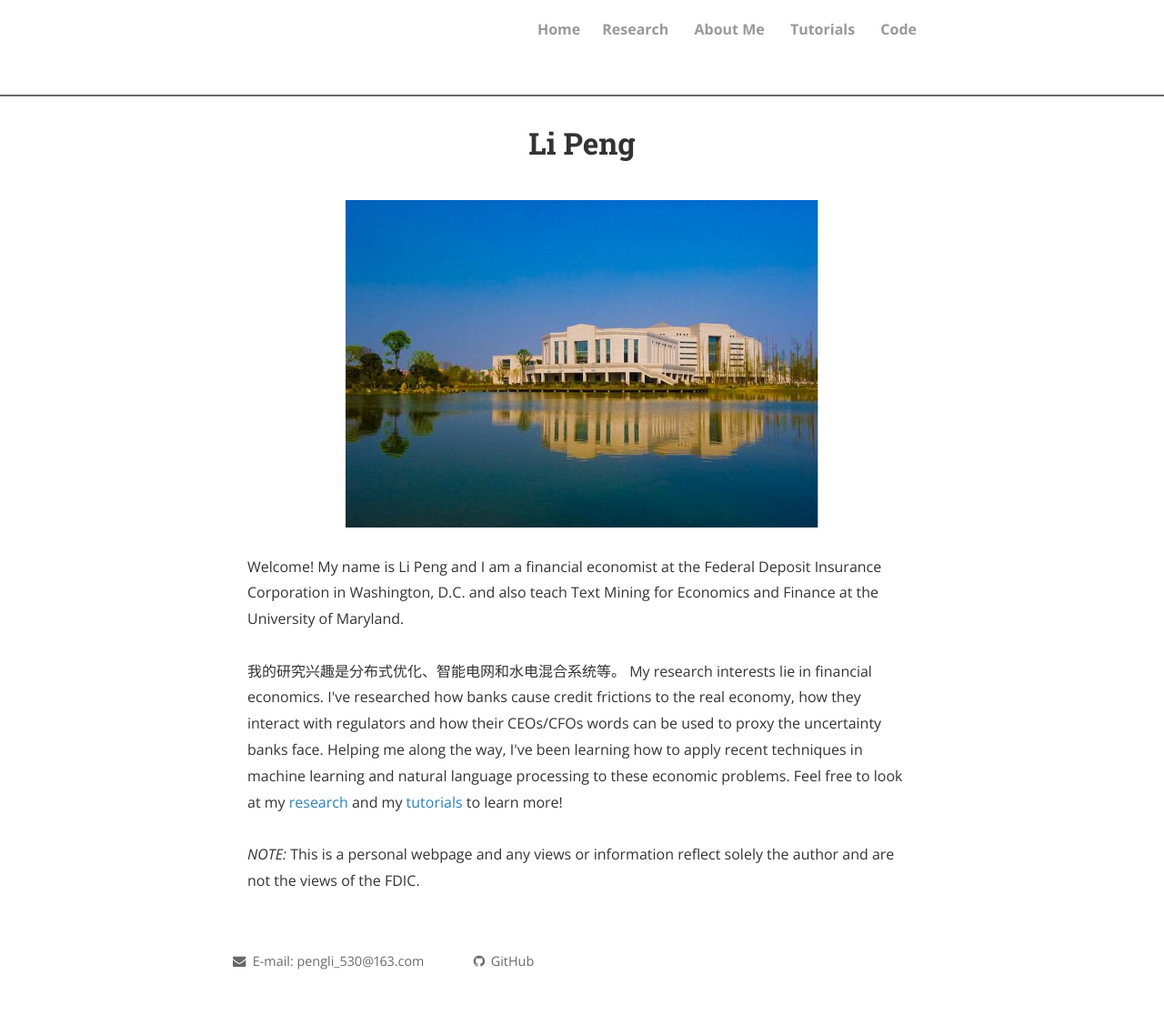
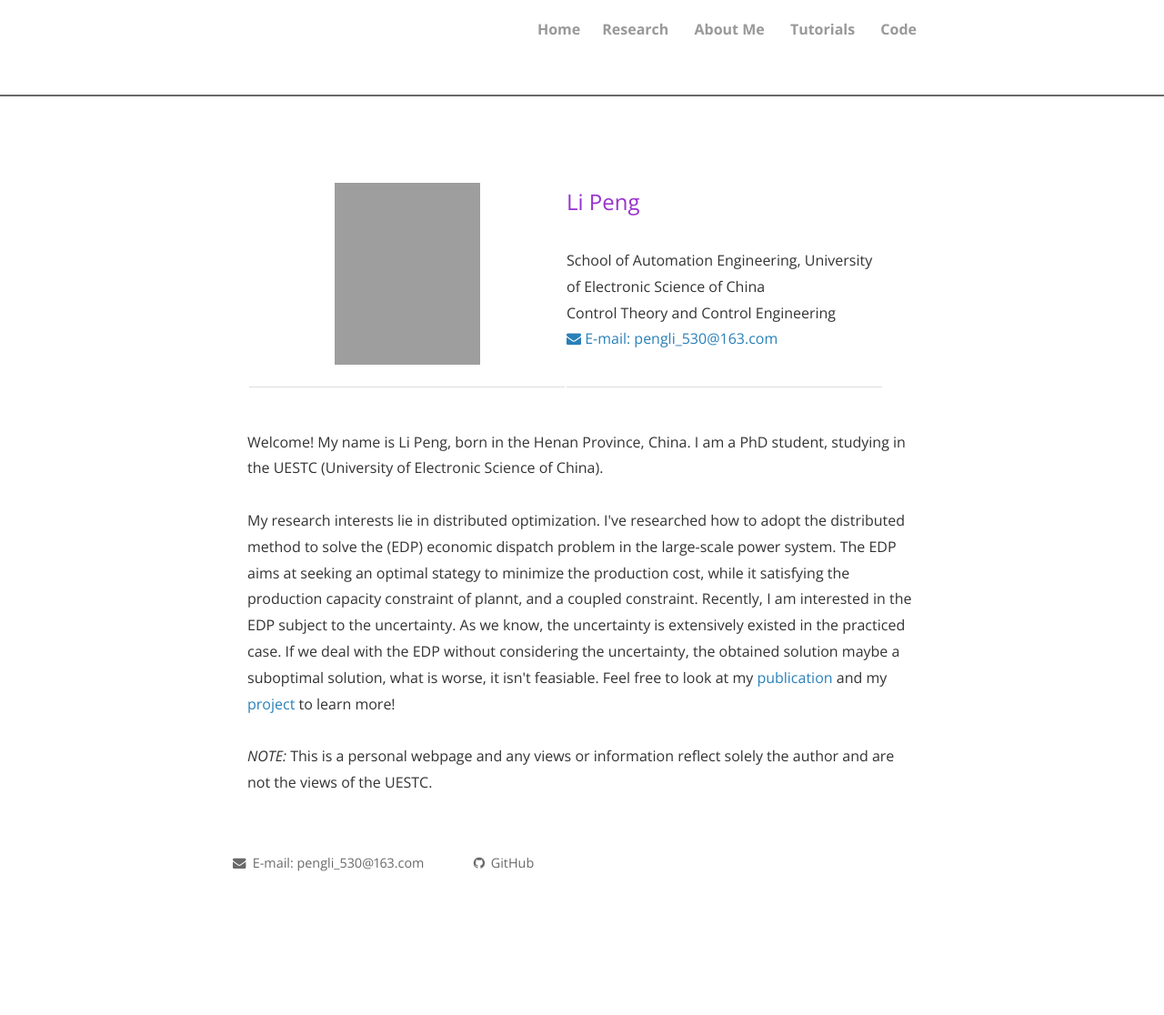
Before and after one commit to lp48280421/lp48280421.github.io, a Jekyll site: the page built from index.html, in a window 1280 px wide. Shown: the whole page at 91% size. Built offline with Jekyll 4.4.1, drawn with Linux system fonts in a browser that asks for light colours; nearby versions of some CDN libraries; the list of posts is cut into pages by our own code; comment, search, counter and statistics services are not loaded; a style sheet for code colours, icons or effects is not loaded; after the commit the page ends 1008 px from its top, so only the background shows below that; grey boxes are pictures that could not be loaded.

Commit message:
Add files via upload

```diff
--- a/index.html
+++ b/index.html
@@ -12,26 +12,52 @@ title: Li Peng
   gtag('config', 'UA-108085250-1');
 </script>
 
- <!--</head>
- <style>
-.div-c{ float:left;height:200px;width:49%;border:0px solid #F00}
-.div-d{ float:right;height:200px;width:49%;border:0px solid #000}
+ <style type="text/css">
+table{
+width: 700px;
+height: 250px;
+border-collapse: separate;
+}
+.left{
+	background-color: rgb(255,255,255);
+	width: 300px;
+	height: 250px;
+	text-align: center;
+	<!--margin: 0px auto;-->
+}
+.right{
+	background-color: rgb(255,255,255);
+	width: 300px;
+	height: 250px;
+	text-align: left;
+	<!--margin: 0px auto;-->
+}
 </style>
-</head>
 <body>
-<div class="div-c"><img src="profile_picture.jpg" alt="Paul Soto pic" style="width:180px;height:200px;" title="Paul Soto"; algin="middle"></div>
-<div class="div-d">第四个DIV盒子</div>
-</body>-->
+<table>
+<tr>
+	<td class="left">
+		<img src="profile_picture.png" alt="Paul Soto pic" style="width:160px;height:200px;" title="Paul Soto"; algin="middle">
+	</td>
+
+	<td class="right">
+	<font size = "+2" color = "9932CD">Li Peng</font><br><br>
+		School of Automation Engineering, University of Electronic Science of China
+		<br>
+		Control Theory and Control Engineering<br>
+		<p><a href="mailto:pengli_530@163.com"><i class="fa fa-envelope"></i> E-mail: pengli_530@163.com</a></p>
+	</td>
+</tr>
+</table>
+</body>
 
 
-<img src="profile_picture.jpg" alt="Paul Soto pic" style="width:520px;height:360px;" title="Paul Soto"; algin="middle">
 <br>
 <!--大家好！我叫李朋，是电子科技大学的一位博士研究生，目前从事的专业是控制理论与控制工程。-->
-Welcome! My name is Li Peng and I am a financial economist at the Federal Deposit Insurance Corporation in Washington, D.C.  and also teach Text Mining for Economics and Finance at the University of Maryland.
+ Welcome! My name is Li Peng, born in the Henan Province, China. I am a PhD student, studying in the UESTC (University of Electronic Science of China).
 
 <br><br>
-我的研究兴趣是分布式优化、智能电网和水电混合系统等。
-My research interests lie in financial economics. I've researched how banks cause credit frictions to the real economy, how they interact with regulators and how their CEOs/CFOs words can be used to proxy the uncertainty banks face. Helping me along the way, I've been learning how to apply recent techniques in machine learning and natural language processing to these economic problems. Feel free to look at my <a href="https://lp48280421.github.io/research" target="_self">research</a> and my <a href="https://lp48280421.github.io/research" target="_self">tutorials</a> to learn more!
+My research interests lie in distributed optimization. I've researched how to adopt the distributed method to solve the (EDP) economic dispatch problem in the large-scale power system. The EDP aims at seeking an optimal stategy to minimize the production cost, while it satisfying the production capacity constraint of plannt, and a coupled constraint. Recently, I am interested in the EDP subject to the uncertainty. As we know, the uncertainty is extensively existed in the practiced case. If we deal with the EDP without considering the uncertainty, the obtained solution maybe a suboptimal solution, what is worse, it isn't feasiable. Feel free to look at my <a href="https://lp48280421.github.io/research" target="_self">publication</a> and my <a href="https://lp48280421.github.io/research" target="_self">project</a> to learn more!
 <br><br>
- <i>NOTE:</i> This is a personal webpage and any views or information reflect solely the author and are not the views of the FDIC.
+ <i>NOTE:</i> This is a personal webpage and any views or information reflect solely the author and are not the views of the UESTC.
 </div>
```
Also changed, not shown: other parts of index.html (+1 -1 lines).
